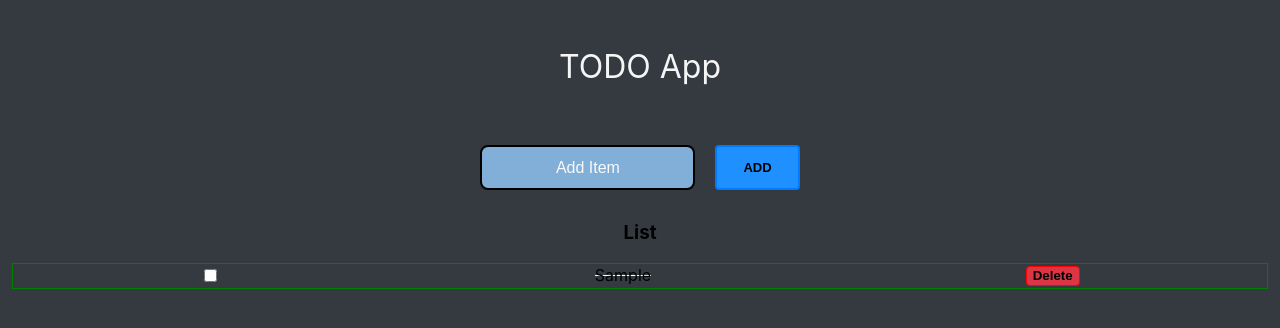
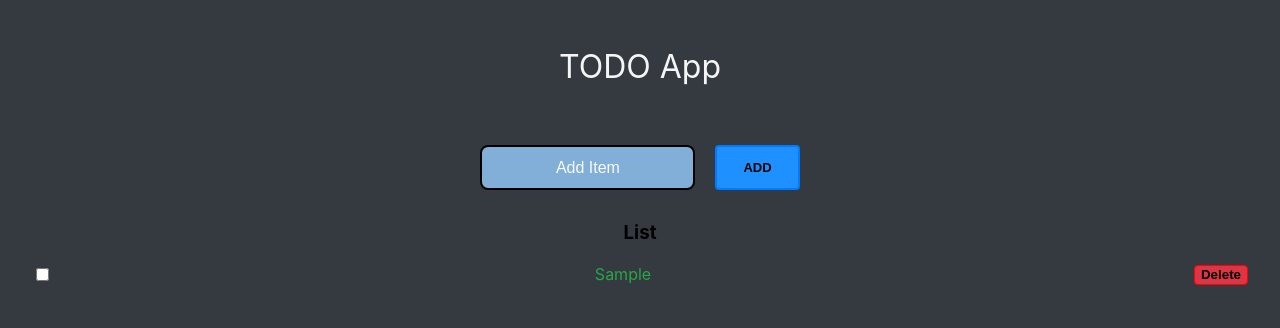
Before and after one commit to animeshjain7/Todo-App-WDS-React, a React (Create React App) app: page / in a window 1280 px wide. Both pictures are taken after typing "Sample" into the empty fields and a click on the button "ADD". Shown: the top 328 px of the page. Built offline with nearby package versions, Linux system fonts and the light colour scheme.

Commit message:
updated style

```diff
--- a/src/Todo App/TodoItem.js
+++ b/src/Todo App/TodoItem.js
@@ -11,7 +11,6 @@ export default function TodoItem({
     <li className="li-tag">
       <input
         id={id}
-        className="checkbox-input"
         type="checkbox"
         checked={completed}
         onChange={(e) => toggleTodo(id, e.target.checked)}
--- a/src/Todo App/style.css
+++ b/src/Todo App/style.css
@@ -63,6 +63,7 @@ h1 {
   text-align: center;
   font-weight: 600;
   border-radius: 0.25rem;
+  cursor: pointer;
 }
 .ul-tag {
   padding: 0;
@@ -74,19 +75,19 @@ h1 {
   list-style-type: none;
   display: flex;
   align-items: center;
-  justify-content: space-around;
-  border: 1px solid green;
+  justify-content: space-between;
+  /* border: 1px solid green; */
   line-height: 1px;
   margin: 10px;
+  padding-left: 20px;
+  padding-right: 20px;
 }
 
 .content-list {
+  color: #28a746;
   text-align: center;
-  display: inline-block;
+  display: inline;
   justify-content: center;
   align-items: center;
-  /* margin: 2rem; */
-  /* width: 100px; */
-  /* height: 40px; */
-  background-color: white;
+  /* border: 1px solid red; */
 }
```
